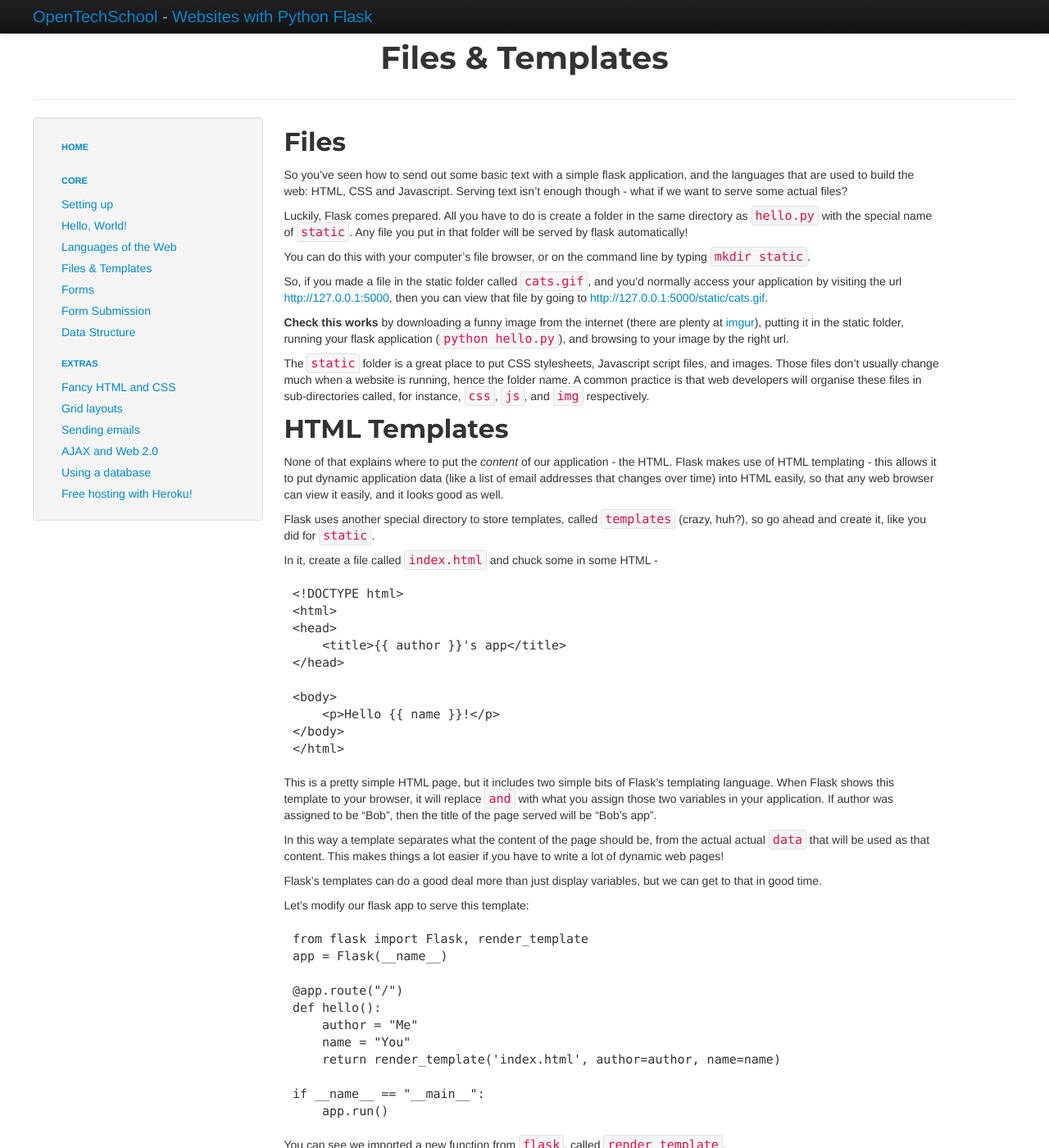
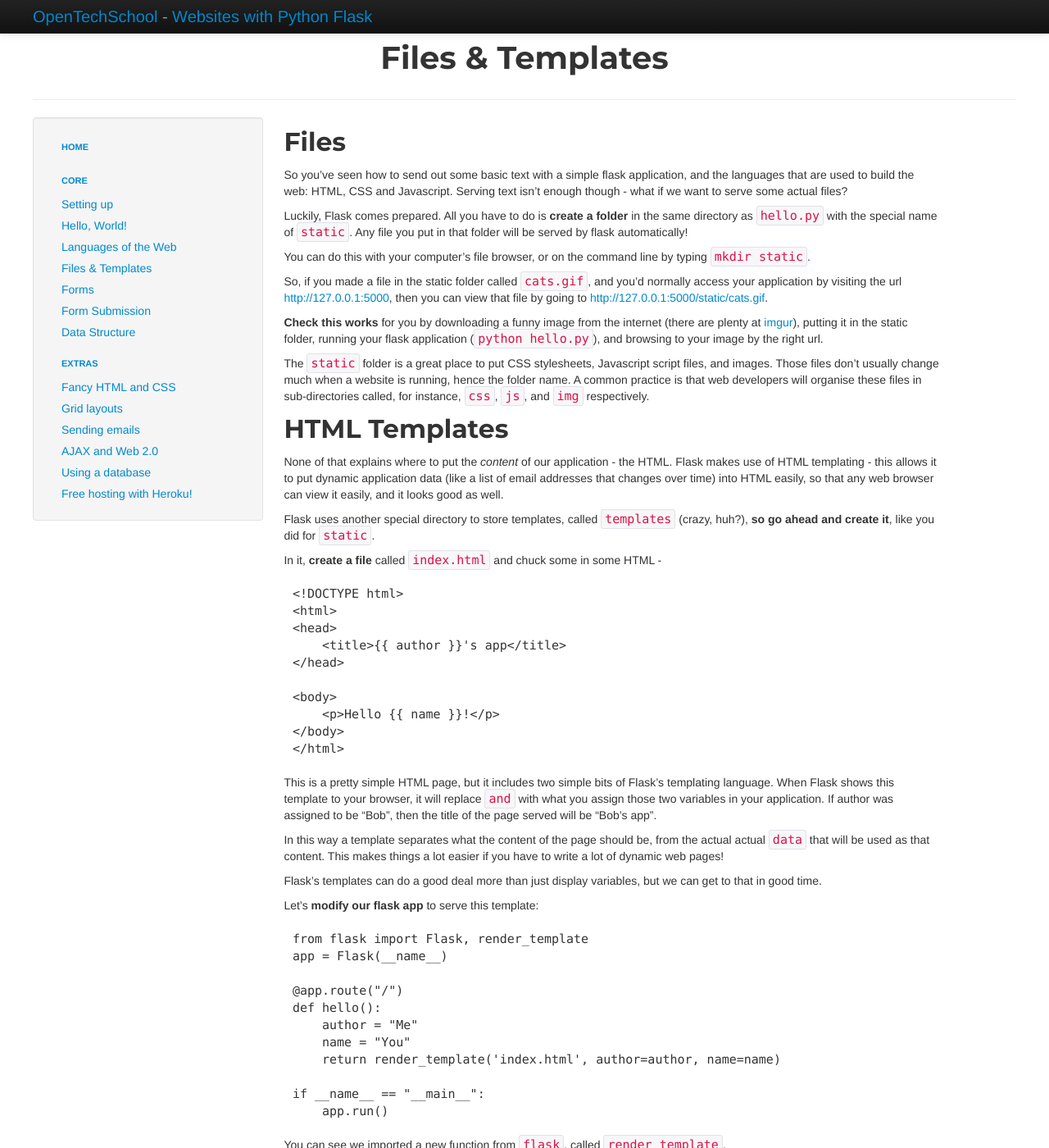
Before and after one commit to OpenTechSchool/python-flask, a Jekyll site: the page built from core/files-templates.md, in a window 1280 px wide and 1400 px high. Shown: the whole window at 82% size. Built offline with Jekyll 4.4.1, drawn with Linux system fonts in a browser that asks for light colours; some of the changed text lies outside the part shown.

Commit message:
Marking up things to do in bold

```diff
--- a/core/files-templates.md
+++ b/core/files-templates.md
@@ -9,13 +9,13 @@ title: Files & Templates
 
 So you've seen how to send out some basic text with a simple flask application, and the languages that are used to build the web: HTML, CSS and Javascript. Serving text isn't enough though - what if we want to serve some actual files?
 
-Luckily, Flask comes prepared. All you have to do is create a folder in the same directory as `hello.py` with the special name of `static`. Any file you put in that folder will be served by flask automatically!
+Luckily, Flask comes prepared. All you have to do is **create a folder** in the same directory as `hello.py` with the special name of `static`. Any file you put in that folder will be served by flask automatically!
 
 You can do this with your computer's file browser, or on the command line by typing `mkdir static`.
 
 So, if you made a file in the static folder called `cats.gif`, and you'd normally access your application by visiting the url [http://127.0.0.1:5000](http://127.0.0.1:5000), then you can view that file by going to [http://127.0.0.1:5000/static/cats.gif](http://127.0.0.1:5000/static/cats.gif).
 
-**Check this works** by downloading a funny image from the internet (there are plenty at [imgur](http://imgur.com)), putting it in the static folder, running your flask application (`python hello.py`), and browsing to your image by the right url.
+**Check this works** for you by downloading a funny image from the internet (there are plenty at [imgur](http://imgur.com)), putting it in the static folder, running your flask application (`python hello.py`), and browsing to your image by the right url.
 
 The `static` folder is a great place to put CSS stylesheets, Javascript script files, and images. Those files don't usually change much when a website is running, hence the folder name. A common practice is that web developers will organise these files in sub-directories called, for instance, `css`, `js`, and `img` respectively.
 
@@ -23,9 +23,9 @@ The `static` folder is a great place to put CSS stylesheets, Javascript script f
 
 None of that explains where to put the *content* of our application - the HTML. Flask makes use of HTML templating - this allows it to put dynamic application data (like a list of email addresses that changes over time) into HTML easily, so that any web browser can view it easily, and it looks good as well.
 
-Flask uses another special directory to store templates, called `templates` (crazy, huh?), so go ahead and create it, like you did for `static`.
+Flask uses another special directory to store templates, called `templates` (crazy, huh?), **so go ahead and create it**, like you did for `static`.
 
-In it, create a file called `index.html` and chuck some in some HTML -
+In it, **create a file** called `index.html` and chuck some in some HTML -
 
 {% raw %}
 
@@ -48,7 +48,7 @@ In this way a template separates what the content of the page should be, from th
 
 Flask's templates can do a good deal more than just display variables, but we can get to that in good time.
 
-Let's modify our flask app to serve this template:
+Let's **modify our flask app** to serve this template:
 
     from flask import Flask, render_template
     app = Flask(__name__)
@@ -76,4 +76,4 @@ Now that we have a bit more confidence in changing the home page let's look at m
 
 This means fancy fonts, large bold type, huge banner images and nice round corners and things. We are going to need some more interesting HTML and a fair bit of CSS to get it looking pretty.
 
-We've prepared a self-contained template that you can use for the home page. Download it [here](code/templates/files-templates.html) and save it as `index.html` in your templates directory.
+We've prepared a self-contained template that you can use for the home page. You can download it [here](code/templates/files-templates.html) and save it as `index.html` in your templates directory.
```
